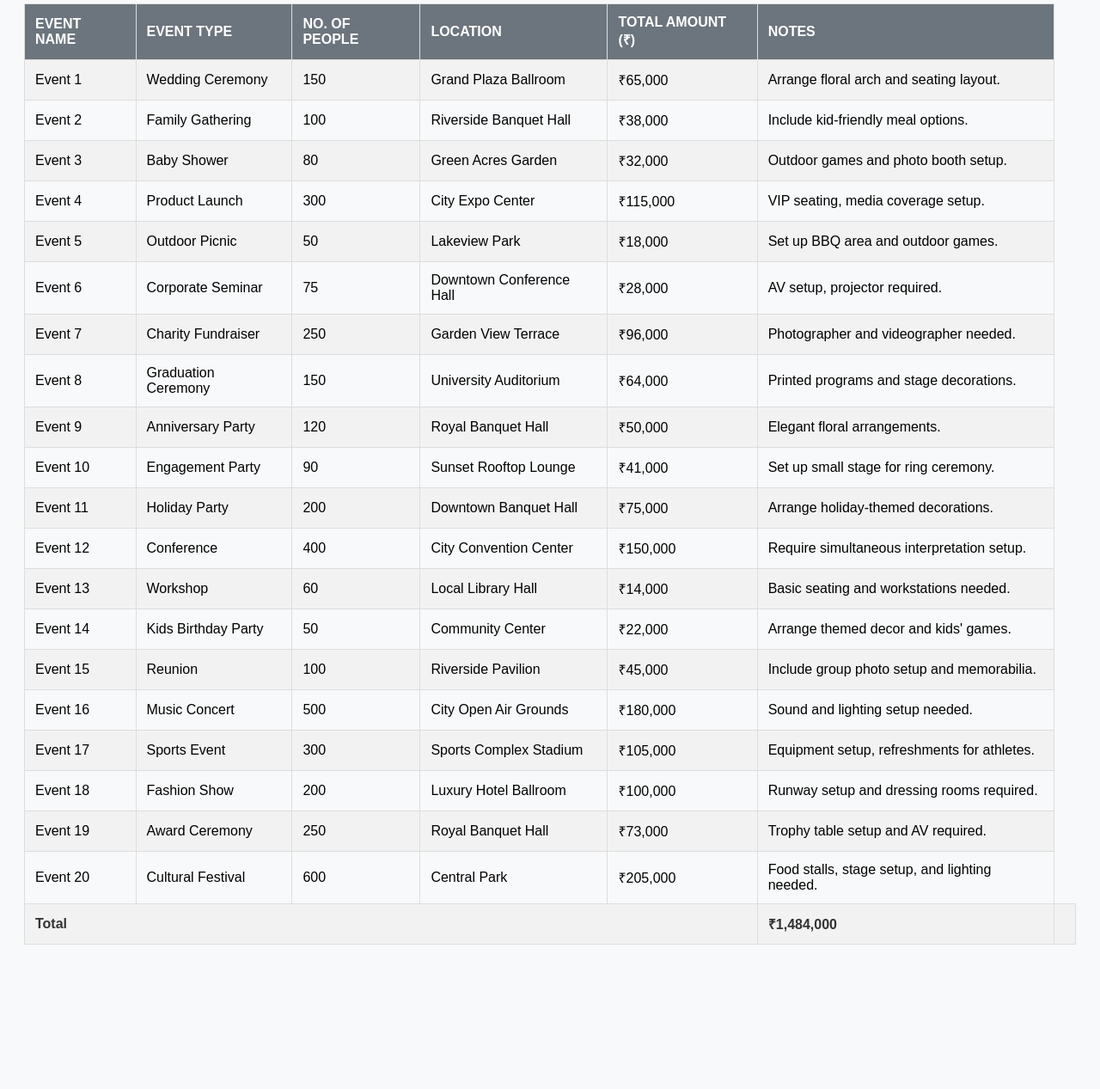
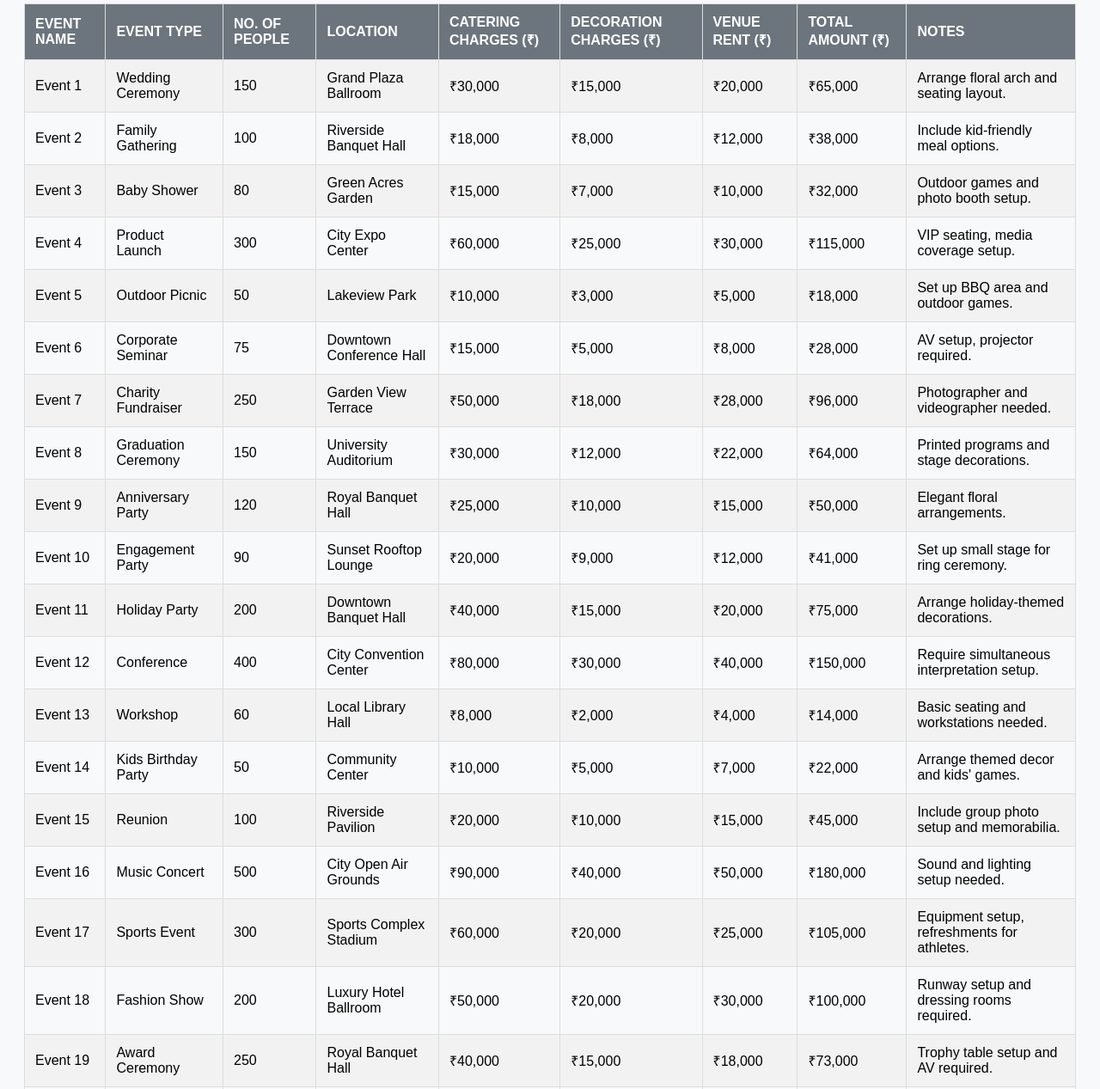
Before and after one commit to Arpita8682/activitywebsite.html, a plain HTML site: page table of events.html in a window 1280 px wide. Shown: the part 104-1371 px from the top of the page at 86% size. Before the commit the page ends 1251 px from the top, so only its background shows below. Drawn offline with Linux system fonts and the light colour scheme.

Commit message:
done some changes

```diff
--- a/table of events.html
+++ b/table of events.html
@@ -58,186 +58,37 @@
             <th>Event Type</th>
             <th>No. of People</th>
             <th>Location</th>
-
+            <th>Catering Charges (₹)</th>
+            <th>Decoration Charges (₹)</th>
+            <th>Venue Rent (₹)</th>
             <th>Total Amount (₹)</th>
             <th>Notes</th>
         </tr>
-
-        <tr>
-            <td>Event 1</td>
-            <td>Wedding Ceremony</td>
-            <td>150</td>
-            <td>Grand Plaza Ballroom</td>
-            <td>₹65,000</td>
-            <td>Arrange floral arch and seating layout.</td>
-        </tr>
-
-        <tr>
-            <td>Event 2</td>
-            <td>Family Gathering</td>
-            <td>100</td>
-            <td>Riverside Banquet Hall</td>
-            <td>₹38,000</td>
-            <td>Include kid-friendly meal options.</td>
-        </tr>
-
-        <tr>
-            <td>Event 3</td>
-            <td>Baby Shower</td>
-            <td>80</td>
-            <td>Green Acres Garden</td>
-            <td>₹32,000</td>
-            <td>Outdoor games and photo booth setup.</td>
-        </tr>
-
-        <tr>
-            <td>Event 4</td>
-            <td>Product Launch</td>
-            <td>300</td>
-            <td>City Expo Center</td>
-             <td>₹115,000</td>
-            <td>VIP seating, media coverage setup.</td>
-        </tr>
-
-        <tr>
-            <td>Event 5</td>
-            <td>Outdoor Picnic</td>
-            <td>50</td>
-            <td>Lakeview Park</td>
-            <td>₹18,000</td>
-            <td>Set up BBQ area and outdoor games.</td>
-        </tr>
-
-        <tr>
-            <td>Event 6</td>
-            <td>Corporate Seminar</td>
-            <td>75</td>
-            <td>Downtown Conference Hall</td>
-            <td>₹28,000</td>
-            <td>AV setup, projector required.</td>
-        </tr>
-
-        <tr>
-            <td>Event 7</td>
-            <td>Charity Fundraiser</td>
-            <td>250</td>
-            <td>Garden View Terrace</td>
-            <td>₹96,000</td>
-            <td>Photographer and videographer needed.</td>
-        </tr>
-
-        <tr>
-            <td>Event 8</td>
-            <td>Graduation Ceremony</td>
-            <td>150</td>
-            <td>University Auditorium</td>
-           <td>₹64,000</td>
-            <td>Printed programs and stage decorations.</td>
-        </tr>
-
-        <tr>
-            <td>Event 9</td>
-            <td>Anniversary Party</td>
-            <td>120</td>
-            <td>Royal Banquet Hall</td>
-            <td>₹50,000</td>
-            <td>Elegant floral arrangements.</td>
-        </tr>
-
-        <tr>
-            <td>Event 10</td>
-            <td>Engagement Party</td>
-            <td>90</td>
-            <td>Sunset Rooftop Lounge</td>
-             <td>₹41,000</td>
-            <td>Set up small stage for ring ceremony.</td>
-        </tr>
-
-        <tr>
-            <td>Event 11</td>
-            <td>Holiday Party</td>
-            <td>200</td>
-            <td>Downtown Banquet Hall</td>
-           <td>₹75,000</td>
-            <td>Arrange holiday-themed decorations.</td>
-        </tr>
-
-        <tr>
-            <td>Event 12</td>
-            <td>Conference</td>
-            <td>400</td>
-            <td>City Convention Center</td>
-            <td>₹150,000</td>
-            <td>Require simultaneous interpretation setup.</td>
-        </tr>
-
-        <tr>
-            <td>Event 13</td>
-            <td>Workshop</td>
-            <td>60</td>
-            <td>Local Library Hall</td>
-           <td>₹14,000</td>
-            <td>Basic seating and workstations needed.</td>
-        </tr>
-        <tr>
-            <td>Event 14</td>
-            <td>Kids Birthday Party</td>
-            <td>50</td>
-            <td>Community Center</td>
-            <td>₹22,000</td>
-            <td>Arrange themed decor and kids' games.</td>
-        </tr>
-        <tr><td>Event 15</td>
-            <td>Reunion</td>
-            <td>100</td>
-            <td>Riverside Pavilion</td>
-            <td>₹45,000</td>
-            <td>Include group photo setup and memorabilia.</td>
-        </tr>
-        <tr>
-            <td>Event 16</td>
-            <td>Music Concert</td>
-            <td>500</td>
-            <td>City Open Air Grounds</td>
-
-            <td>₹180,000</td>
-            <td>Sound and lighting setup needed.</td>
-        </tr>
-
-        <tr>
-            <td>Event 17</td>
-            <td>Sports Event</td>
-            <td>300</td>
-            <td>Sports Complex Stadium</td>
-           <td>₹105,000</td>
-            <td>Equipment setup, refreshments for athletes.</td>
-        </tr>
-        <tr>
-            <td>Event 18</td>
-            <td>Fashion Show</td>
-            <td>200</td>
-            <td>Luxury Hotel Ballroom</td>
-           <td>₹100,000</td>
-            <td>Runway setup and dressing rooms required.</td>
-        </tr>
-        <tr>
-            <td>Event 19</td>
-            <td>Award Ceremony</td>
-            <td>250</td>
-            <td>Royal Banquet Hall</td>
-            <td>₹73,000</td>
-            <td>Trophy table setup and AV required.</td>
-        </tr>
-        <tr>
-            <td>Event 20</td>
-            <td>Cultural Festival</td>
-            <td>600</td>
-            <td>Central Park</td>
-            <td>₹205,000</td>
-         <td>Food stalls, stage setup, and lighting needed.</td>
-        </tr>
+        <tr><td>Event 1</td><td>Wedding Ceremony</td><td>150</td><td>Grand Plaza Ballroom</td><td>₹30,000</td><td>₹15,000</td><td>₹20,000</td><td>₹65,000</td><td>Arrange floral arch and seating layout.</td></tr>
+        <tr><td>Event 2</td><td>Family Gathering</td><td>100</td><td>Riverside Banquet Hall</td><td>₹18,000</td><td>₹8,000</td><td>₹12,000</td><td>₹38,000</td><td>Include kid-friendly meal options.</td></tr>
+        <tr><td>Event 3</td><td>Baby Shower</td><td>80</td><td>Green Acres Garden</td><td>₹15,000</td><td>₹7,000</td><td>₹10,000</td><td>₹32,000</td><td>Outdoor games and photo booth setup.</td></tr>
+        <tr><td>Event 4</td><td>Product Launch</td><td>300</td><td>City Expo Center</td><td>₹60,000</td><td>₹25,000</td><td>₹30,000</td><td>₹115,000</td><td>VIP seating, media coverage setup.</td></tr>
+        <tr><td>Event 5</td><td>Outdoor Picnic</td><td>50</td><td>Lakeview Park</td><td>₹10,000</td><td>₹3,000</td><td>₹5,000</td><td>₹18,000</td><td>Set up BBQ area and outdoor games.</td></tr>
+        <tr><td>Event 6</td><td>Corporate Seminar</td><td>75</td><td>Downtown Conference Hall</td><td>₹15,000</td><td>₹5,000</td><td>₹8,000</td><td>₹28,000</td><td>AV setup, projector required.</td></tr>
+        <tr><td>Event 7</td><td>Charity Fundraiser</td><td>250</td><td>Garden View Terrace</td><td>₹50,000</td><td>₹18,000</td><td>₹28,000</td><td>₹96,000</td><td>Photographer and videographer needed.</td></tr>
+        <tr><td>Event 8</td><td>Graduation Ceremony</td><td>150</td><td>University Auditorium</td><td>₹30,000</td><td>₹12,000</td><td>₹22,000</td><td>₹64,000</td><td>Printed programs and stage decorations.</td></tr>
+        <tr><td>Event 9</td><td>Anniversary Party</td><td>120</td><td>Royal Banquet Hall</td><td>₹25,000</td><td>₹10,000</td><td>₹15,000</td><td>₹50,000</td><td>Elegant floral arrangements.</td></tr>
+        <tr><td>Event 10</td><td>Engagement Party</td><td>90</td><td>Sunset Rooftop Lounge</td><td>₹20,000</td><td>₹9,000</td><td>₹12,000</td><td>₹41,000</td><td>Set up small stage for ring ceremony.</td></tr>
+        <tr><td>Event 11</td><td>Holiday Party</td><td>200</td><td>Downtown Banquet Hall</td><td>₹40,000</td><td>₹15,000</td><td>₹20,000</td><td>₹75,000</td><td>Arrange holiday-themed decorations.</td></tr>
+        <tr><td>Event 12</td><td>Conference</td><td>400</td><td>City Convention Center</td><td>₹80,000</td><td>₹30,000</td><td>₹40,000</td><td>₹150,000</td><td>Require simultaneous interpretation setup.</td></tr>
+        <tr><td>Event 13</td><td>Workshop</td><td>60</td><td>Local Library Hall</td><td>₹8,000</td><td>₹2,000</td><td>₹4,000</td><td>₹14,000</td><td>Basic seating and workstations needed.</td></tr>
+        <tr><td>Event 14</td><td>Kids Birthday Party</td><td>50</td><td>Community Center</td><td>₹10,000</td><td>₹5,000</td><td>₹7,000</td><td>₹22,000</td><td>Arrange themed decor and kids' games.</td></tr>
+        <tr><td>Event 15</td><td>Reunion</td><td>100</td><td>Riverside Pavilion</td><td>₹20,000</td><td>₹10,000</td><td>₹15,000</td><td>₹45,000</td><td>Include group photo setup and memorabilia.</td></tr>
+        <tr><td>Event 16</td><td>Music Concert</td><td>500</td><td>City Open Air Grounds</td><td>₹90,000</td><td>₹40,000</td><td>₹50,000</td><td>₹180,000</td><td>Sound and lighting setup needed.</td></tr>
+        <tr><td>Event 17</td><td>Sports Event</td><td>300</td><td>Sports Complex Stadium</td><td>₹60,000</td><td>₹20,000</td><td>₹25,000</td><td>₹105,000</td><td>Equipment setup, refreshments for athletes.</td></tr>
+        <tr><td>Event 18</td><td>Fashion Show</td><td>200</td><td>Luxury Hotel Ballroom</td><td>₹50,000</td><td>₹20,000</td><td>₹30,000</td><td>₹100,000</td><td>Runway setup and dressing rooms required.</td></tr>
+        <tr><td>Event 19</td><td>Award Ceremony</td><td>250</td><td>Royal Banquet Hall</td><td>₹40,000</td><td>₹15,000</td><td>₹18,000</td><td>₹73,000</td><td>Trophy table setup and AV required.</td></tr>
+        <tr><td>Event 20</td><td>Cultural Festival</td><td>600</td><td>Central Park</td><td>₹100,000</td><td>₹45,000</td><td>₹60,000</td><td>₹205,000</td><td>Food stalls, stage setup, and lighting needed.</td></tr>
         <tr class="total-row">
-            <td colspan="5">Total</td>
+            <td colspan="4">Total</td>
+            <td>₹741,000</td>
+            <td>₹322,000</td>
+            <td>₹421,000</td>
             <td>₹1,484,000</td>
             <td></td>
         </tr>
```
Also changed, not shown: Home.html (+0 -1 lines), category.html (+2 -1 lines), bg.jpg (added).
